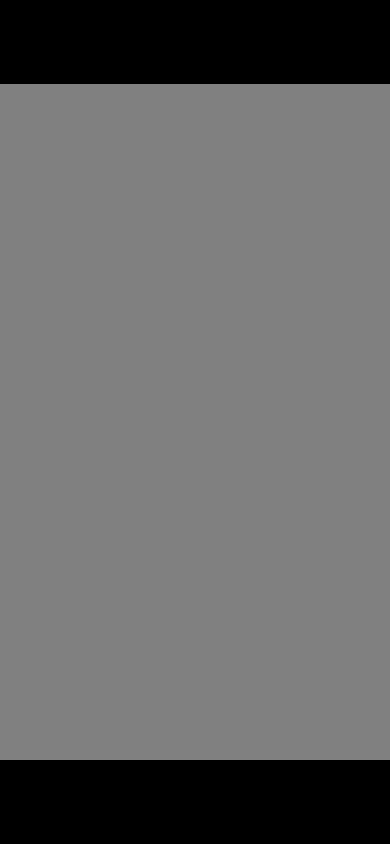
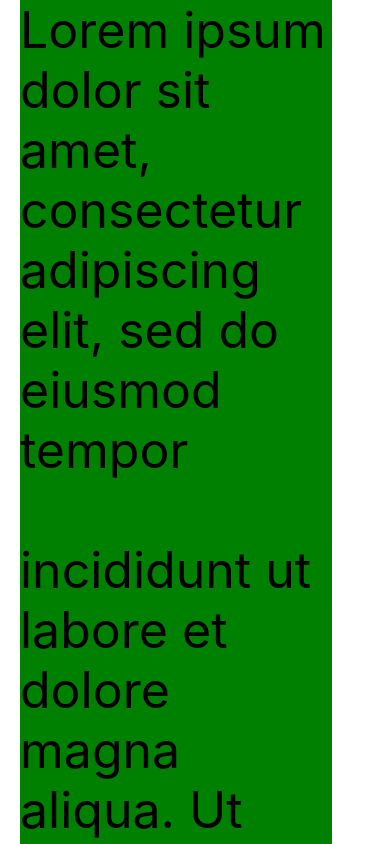
Before and after one commit to CibeleMartins/reactNativePractice, a React Native app: screen / in a window 390 px wide. Built offline with nearby package versions, Linux system fonts and the light colour scheme.

Commit message:
🚧 feat: created the components folder

```diff
--- a/src/App.js
+++ b/src/App.js
@@ -1,6 +1,9 @@
 import React from "react";
 
-import { View, Text, StyleSheet} from "react-native";
+import { View, StyleSheet} from "react-native";
+
+import FirstText from './components/Text';
+import ScrollBox from "./components/ScrollBox";
 
 const styles = StyleSheet.create({
 
@@ -9,18 +12,11 @@
 
         width: "100%",
         height: "100%",
-        backgroundColor: "grey",
+        backgroundColor: "white",
         display: "flex",
         justifyContent: "space-between"
 
-    },
-
-    headerAndFooter: {
-        width: "100%",
-        height: "10%",
-        backgroundColor: "black",
-    },
-
+    }
 
 })
 
@@ -33,17 +29,21 @@
         <View
         style={styles.container}>
 
-            <View
-            style={styles.headerAndFooter}>
+            <ScrollBox>
+
+            <FirstText
+            text="Lorem ipsum dolor sit amet, consectetur adipiscing elit, sed do eiusmod tempor
+            incididunt ut labore et dolore magna aliqua. Ut enim ad minim veniam, quis nostrud
+            exercitation ullamco laboris nisi ut aliquip ex ea commodo consequat. Duis aute irure dolor
+            in reprehenderit in voluptate velit esse cillum dolore eu fugiat nulla pariatur. E
+            xcepteur sint occaecat cupidatat non proident, sunt in culpa qui officia deserunt mollit
+            anim id est laborum."/>
+
+            </ScrollBox>
 
 
-            </View>
 
 
-            <View
-            style={styles.headerAndFooter}>
-
-            </View>
         </View>
 
     )
--- /dev/null
+++ b/src/components/ScrollBox.js
@@ -0,0 +1,17 @@
+import React from 'react';
+
+import { ScrollView, StyleSheet} from 'react-native';
+
+const styles = StyleSheet.create({
+
+
+    scrollView: {
+        width: "80%",
+        height: "50%",
+        backgroundColor: 'green',
+        marginHorizontal: 20,
+      }
+
+})
+
+export default ({children}) => <ScrollView style={styles.scrollView}>{children}</ScrollView>
--- /dev/null
+++ b/src/components/Text.js
@@ -0,0 +1,23 @@
+import React from "react";
+
+import {Text, StyleSheet} from 'react-native';
+
+
+
+
+export default function ({text}) {
+
+    const styles = StyleSheet.create({
+
+        text: {
+            fontSize: 50
+        }
+    })
+
+        return (
+        <Text
+        style={styles.text}>
+            {text}
+        </Text>
+        )
+}
```
